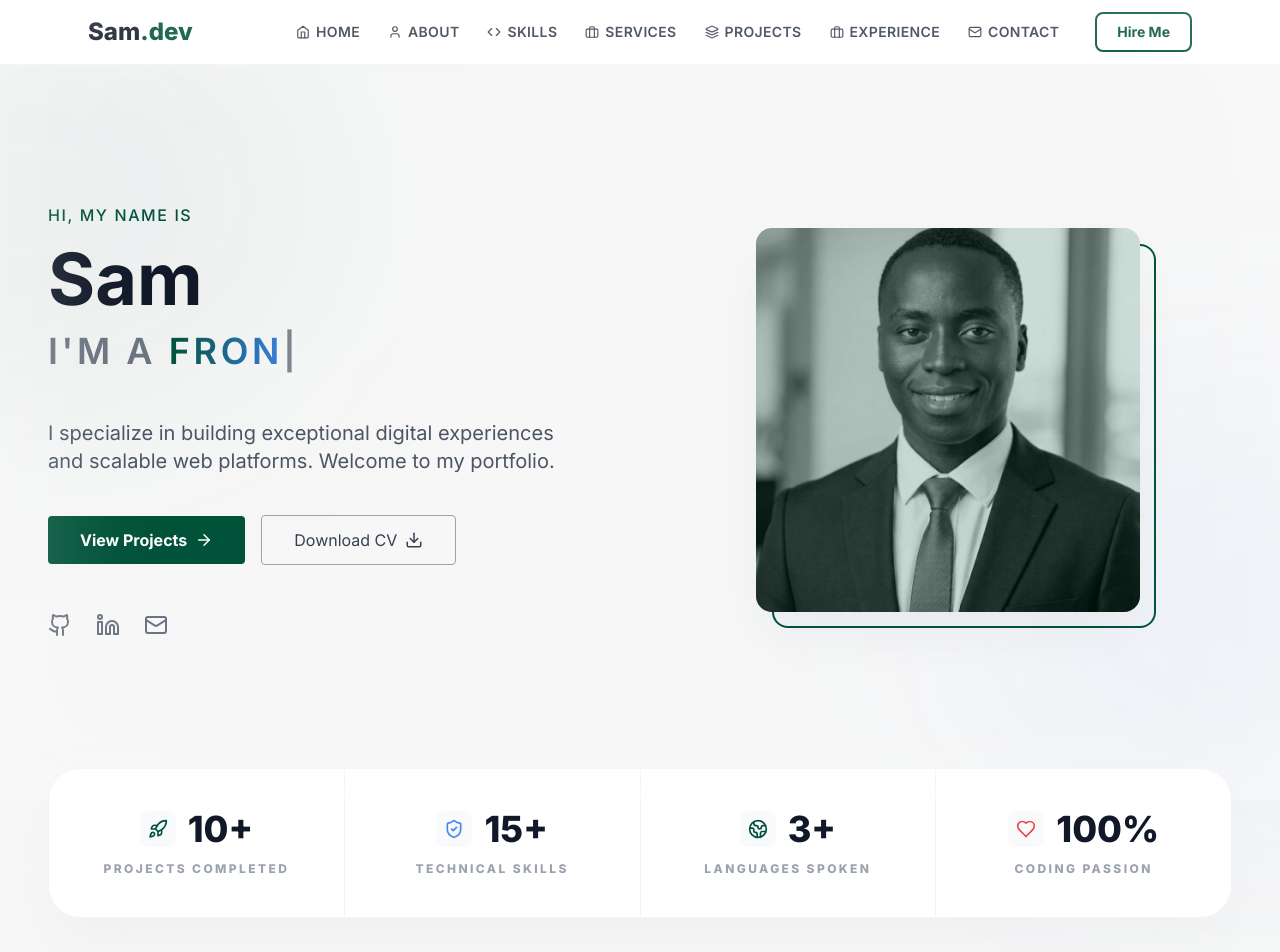
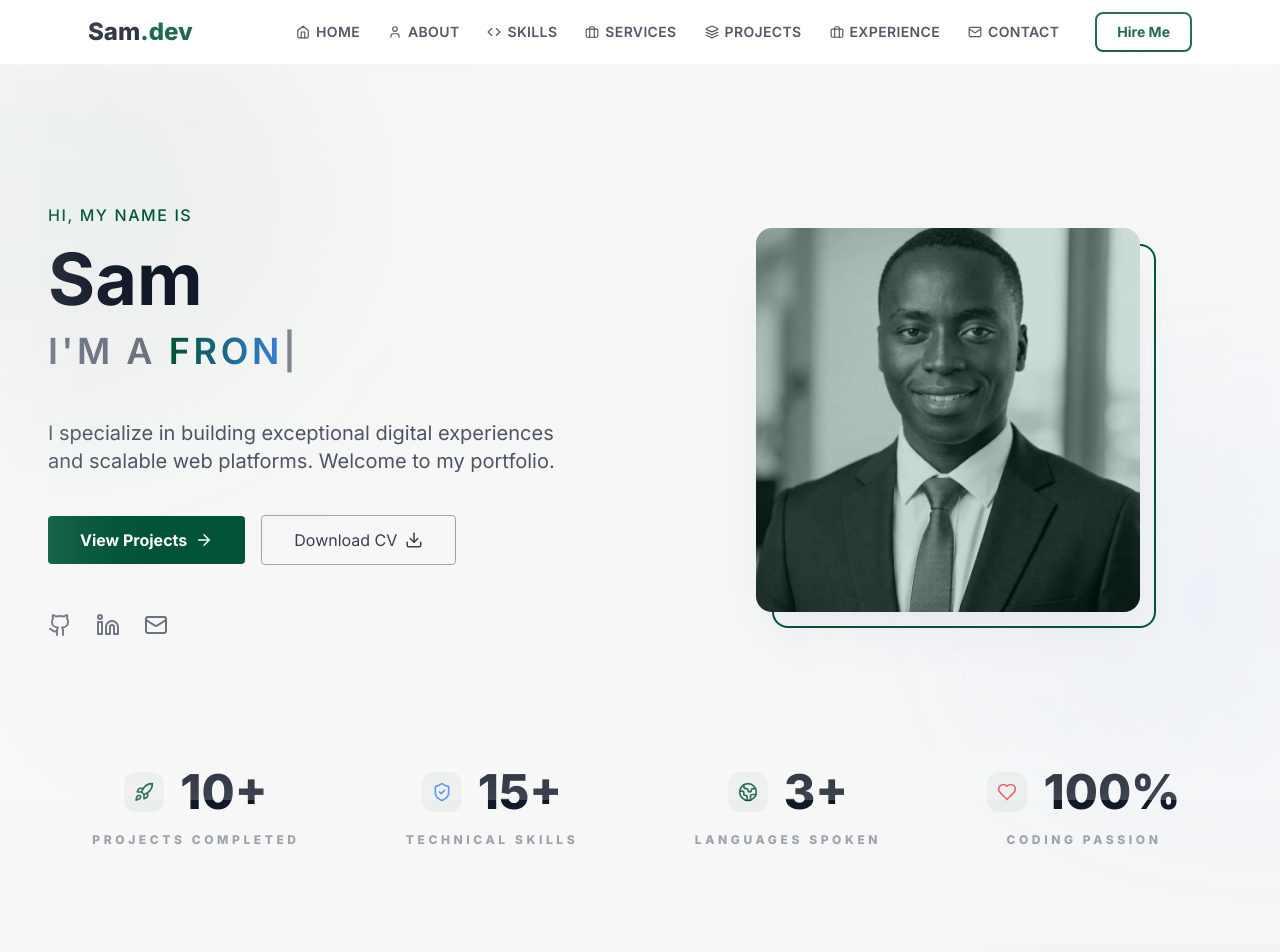
Before and after one commit to Samlite250/Samportfolio, a React (Vite) app: page / in a window 1280 px wide. Shown: the top 952 px of the page. Built offline with nearby package versions, Linux system fonts and the light colour scheme.

Commit message:
style: remove Stats bar white background for a minimal integrated look

```diff
--- a/src/components/Stats.jsx
+++ b/src/components/Stats.jsx
@@ -14,22 +14,22 @@ const Stats = () => {
     <div className="relative z-20 py-8 -mt-16 mb-16">
       <div className="container mx-auto px-6 md:px-12">
         <motion.div
-          initial={{ opacity: 0, y: 30 }}
-          whileInView={{ opacity: 1, y: 0 }}
+          initial={{ opacity: 0 }}
+          whileInView={{ opacity: 1 }}
           viewport={{ once: true }}
-          className="bg-white border border-gray-100 rounded-[2rem] shadow-2xl shadow-gray-200/50 p-6 md:p-0 flex flex-col md:flex-row items-stretch divide-y md:divide-y-0 md:divide-x divide-gray-100 overflow-hidden"
+          className="flex flex-col md:flex-row items-center justify-between gap-12 md:gap-0"
         >
           {stats.map((stat, idx) => (
-            <div key={idx} className="flex-1 px-8 py-10 flex flex-col items-center justify-center group hover:bg-gray-50/50 transition-all duration-300">
-              <div className="flex items-center gap-3 mb-3">
-                <span className="p-2 bg-gray-50 rounded-lg group-hover:bg-white group-hover:shadow-md transition-all">
+            <div key={idx} className="flex-1 flex flex-col items-center justify-center group transition-all duration-300">
+              <div className="flex items-center gap-4 mb-4">
+                <span className="p-2.5 bg-primary/5 rounded-xl group-hover:bg-primary/10 transition-all">
                    {stat.icon}
                 </span>
-                <span className="text-3xl md:text-4xl font-extrabold text-gray-900 group-hover:text-primary transition-colors">
+                <span className="text-4xl md:text-5xl font-black text-gray-900 group-hover:text-primary transition-colors">
                   {stat.value}
                 </span>
               </div>
-              <div className="text-[10px] md:text-xs font-black text-gray-400 uppercase tracking-[0.2em] text-center">
+              <div className="text-[10px] md:text-xs font-black text-gray-400 uppercase tracking-[0.3em] text-center">
                 {stat.label}
               </div>
             </div>
```
